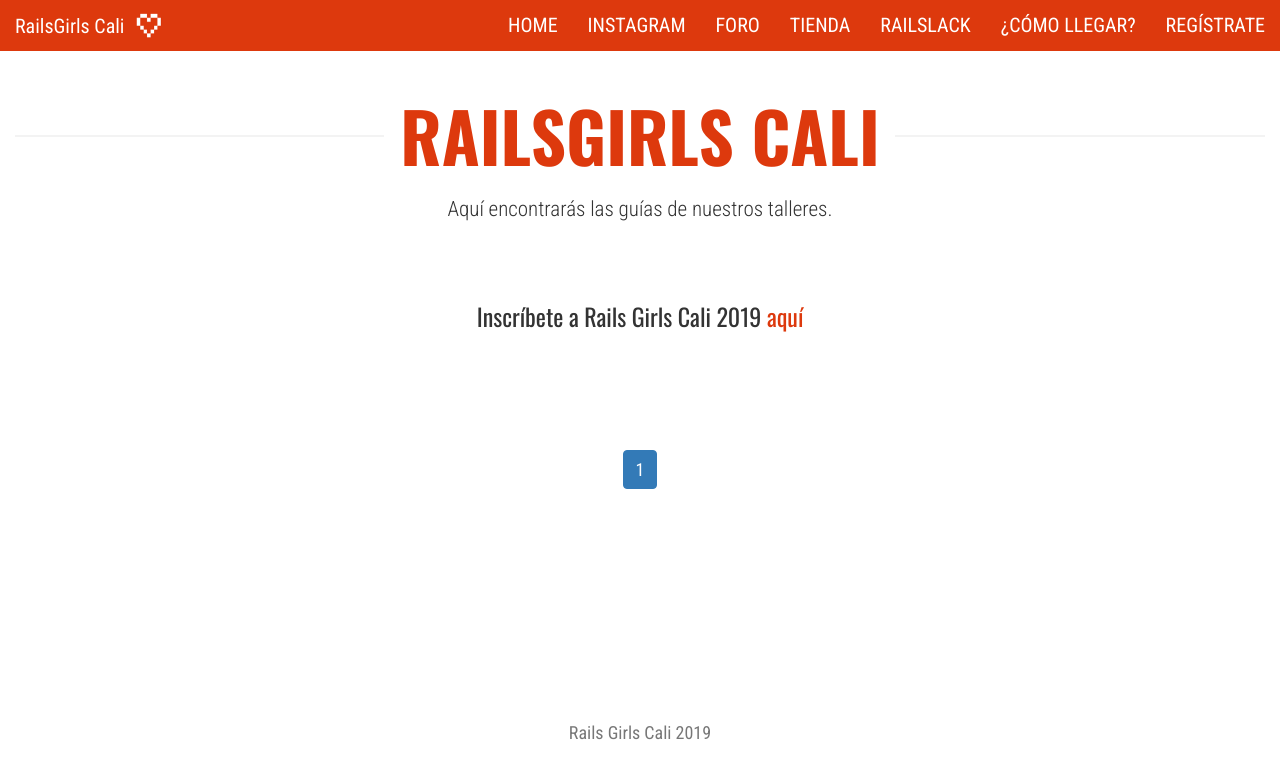
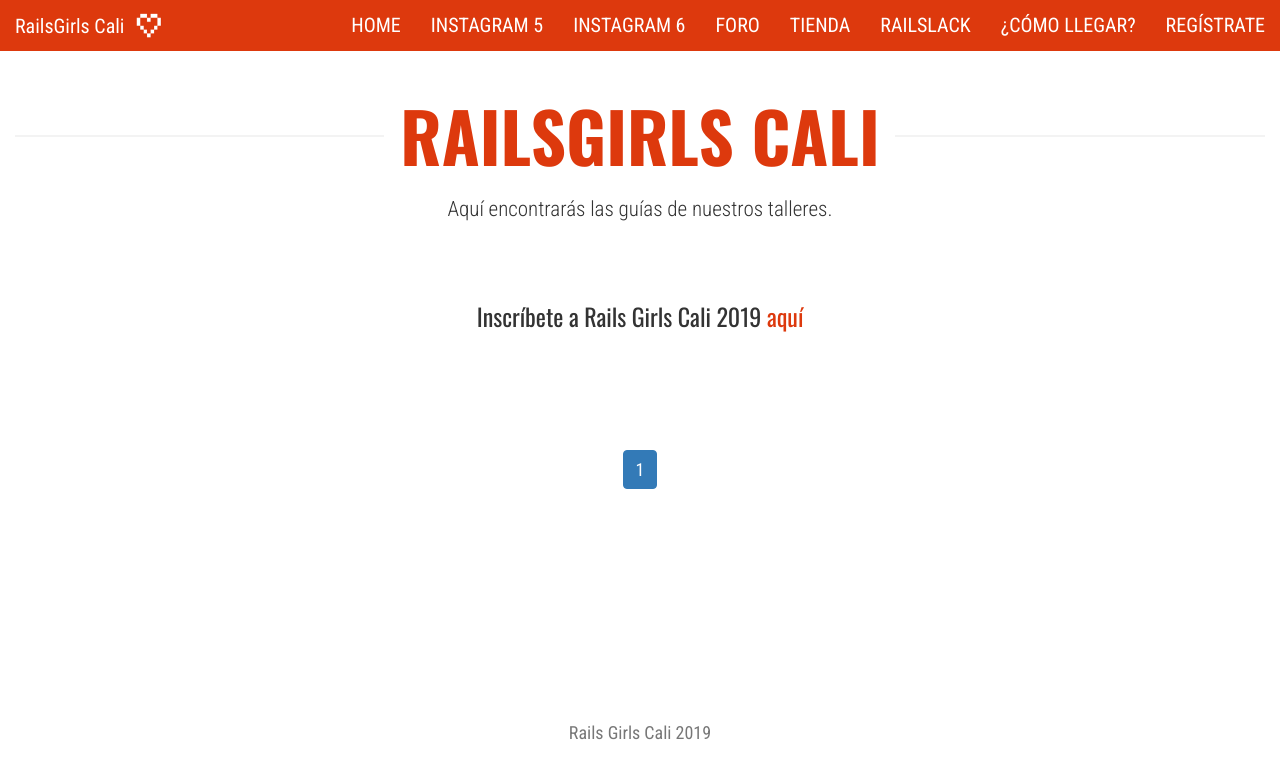
Before and after one commit to railsgirls-cali/railsgirls-cali.github.io, a Jekyll site: the page built from index.html, in a window 1280 px wide. Shown: the top 779 px of the page. Built offline with Jekyll 4.4.1, drawn with Linux system fonts in a browser that asks for light colours; nearby versions of some CDN libraries; the list of posts is cut into pages by our own code.

Commit message:
add instagram 5 tab

```diff
--- a/_data/nav.yml
+++ b/_data/nav.yml
@@ -1,6 +1,7 @@
 main:
     - { url: '/', text: 'Home' }
-    - { url: '/instagram-r6', text: 'Instagram' }
+    - { url: '/instagram-r5', text: 'Instagram 5' }
+    - { url: '/instagram-r6', text: 'Instagram 6' }
     - { url: '/forum', text: 'Foro' }
     - { url: '/tienda', text: 'Tienda' }
     - { url: '/slack', text: 'Railslack' }
```
